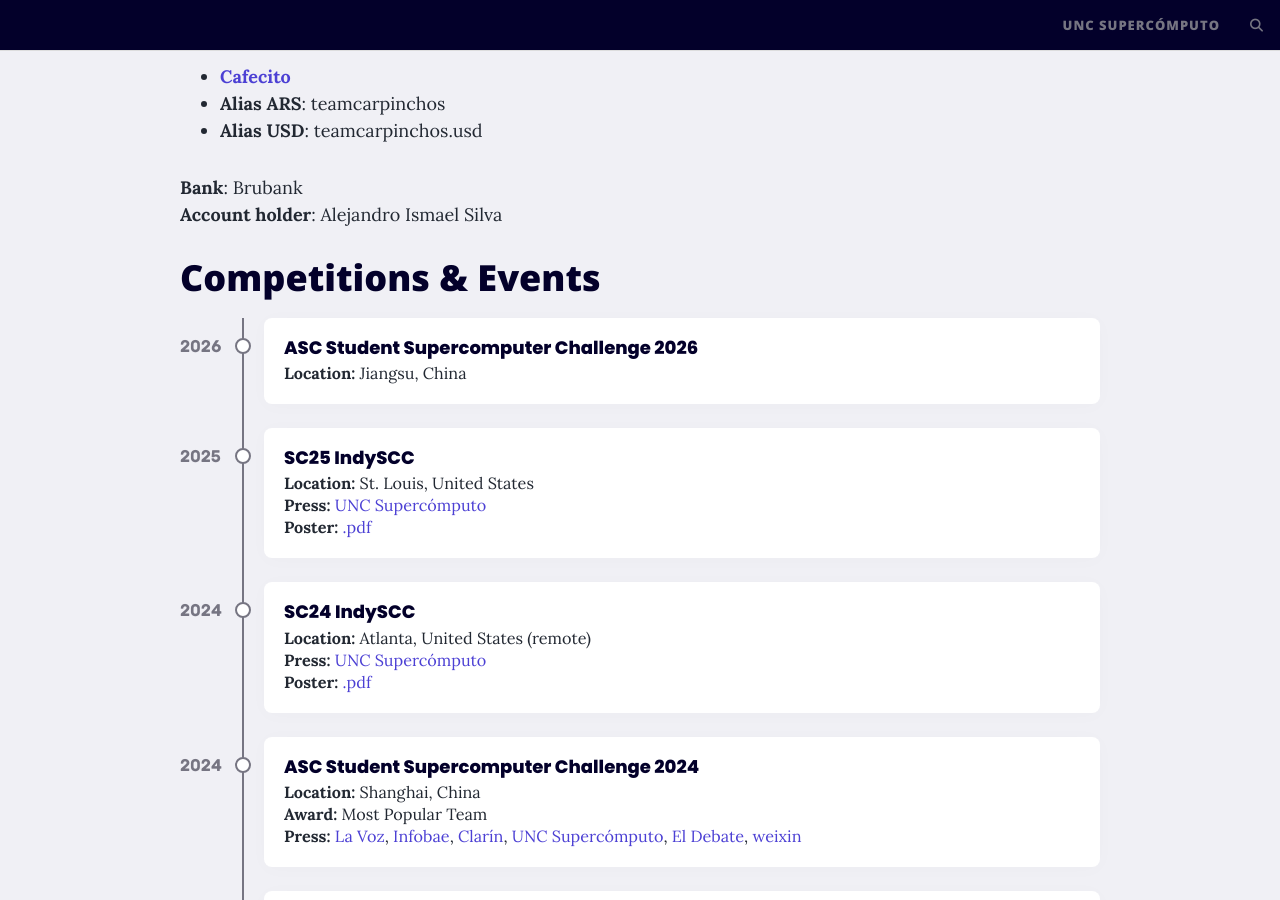
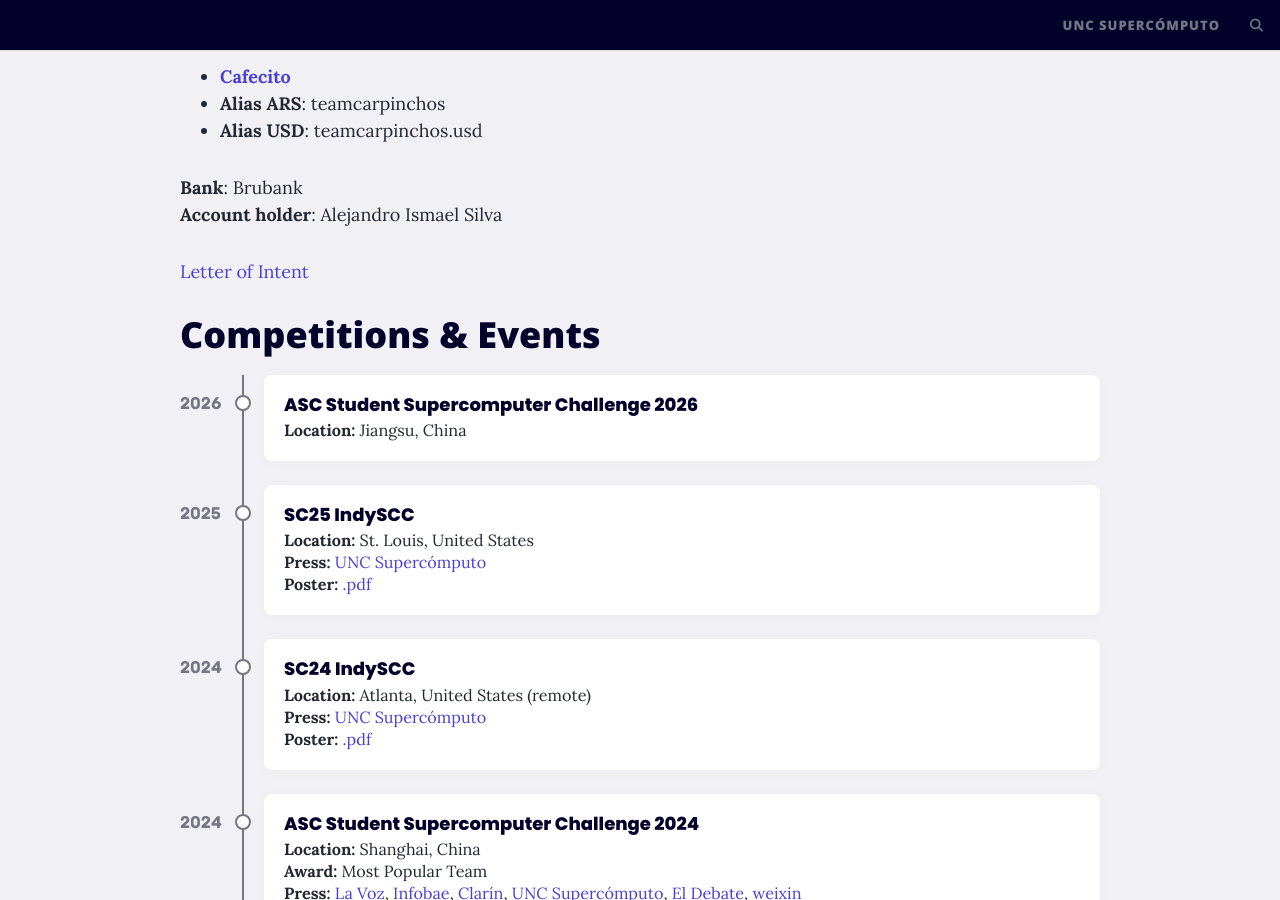
Before and after one commit to CarpinchosTeam/CarpinchosTeam.github.io, a Jekyll site: the page built from index.md, in a window 1280 px wide and 900 px high, scrolled down 508 px. Built offline with Jekyll 4.4.1, drawn with Linux system fonts in a browser that asks for light colours; comment, search, counter and statistics services are not loaded.

Commit message:
home: add letter intent

```diff
--- a/index.md
+++ b/index.md
@@ -16,6 +16,7 @@ We're a self funded team, your support helps us travel to competitions and keep
 **Bank**: Brubank<br>
 **Account holder**: Alejandro Ismael Silva
 
+[Letter of Intent](https://docs.google.com/presentation/d/1CdKjTrHeCHs50wEVKzI28m1R14SMBw_xwptN4yIPCAo/edit?slide=id.p#slide=id.p)
 # Competitions & Events
 
 {% include timeline.html %}
```
